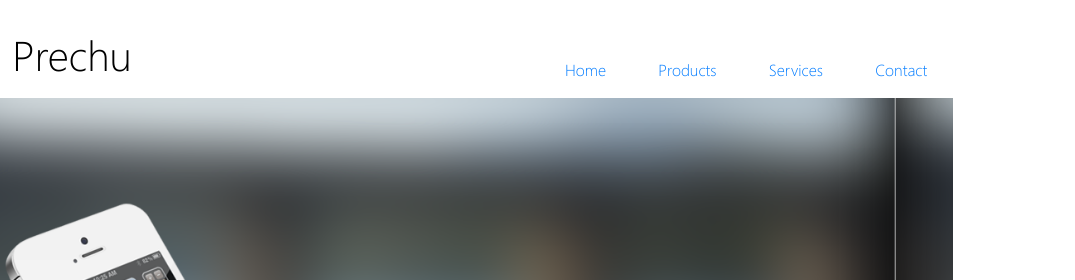
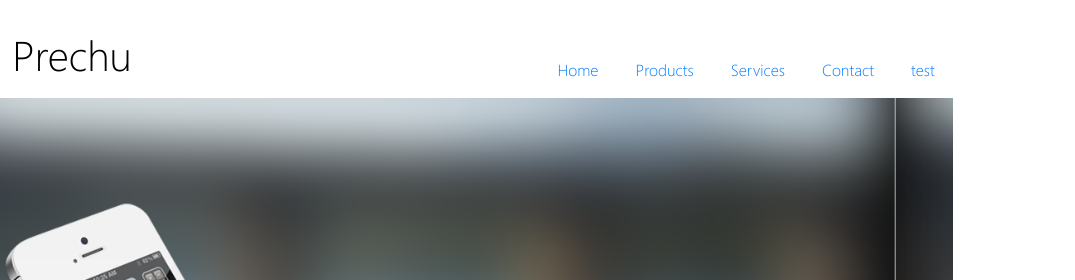
Before and after one commit to karel514/lestest, a plain HTML site: page index.html in a window 1280 px wide. Shown: the top 280 px of the page, 205-1280 px from the left. Drawn offline with nearby package versions, Linux system fonts and the light colour scheme.

Commit message:
navlink toegevoegd

```diff
--- a/index.html
+++ b/index.html
@@ -39,6 +39,9 @@
                                 </li>
                                 <li class="nav-item">
                                     <a class="nav-link" href="#">Contact</a>
+                                </li>
+                                <li class="nav-item">
+                                    <a class="nav-link" href="#">test</a>
                                 </li>
 
 
```
